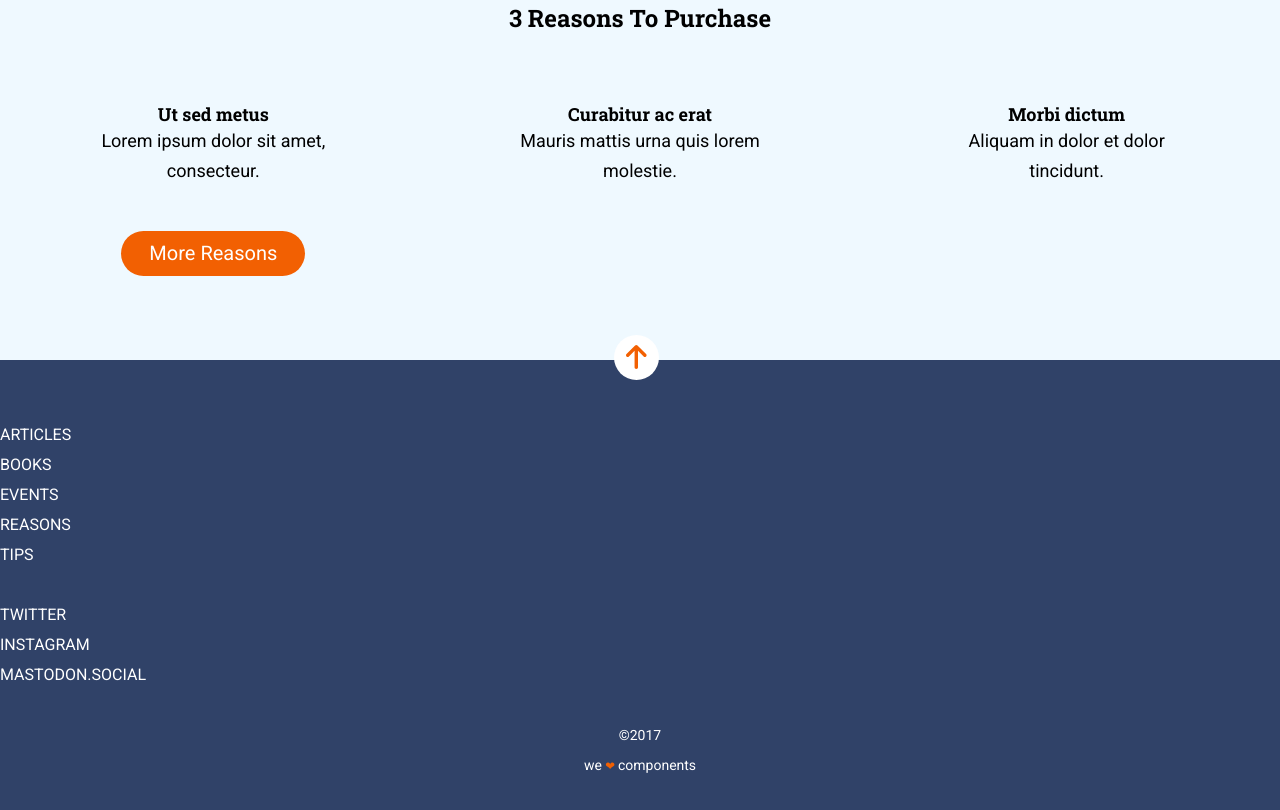
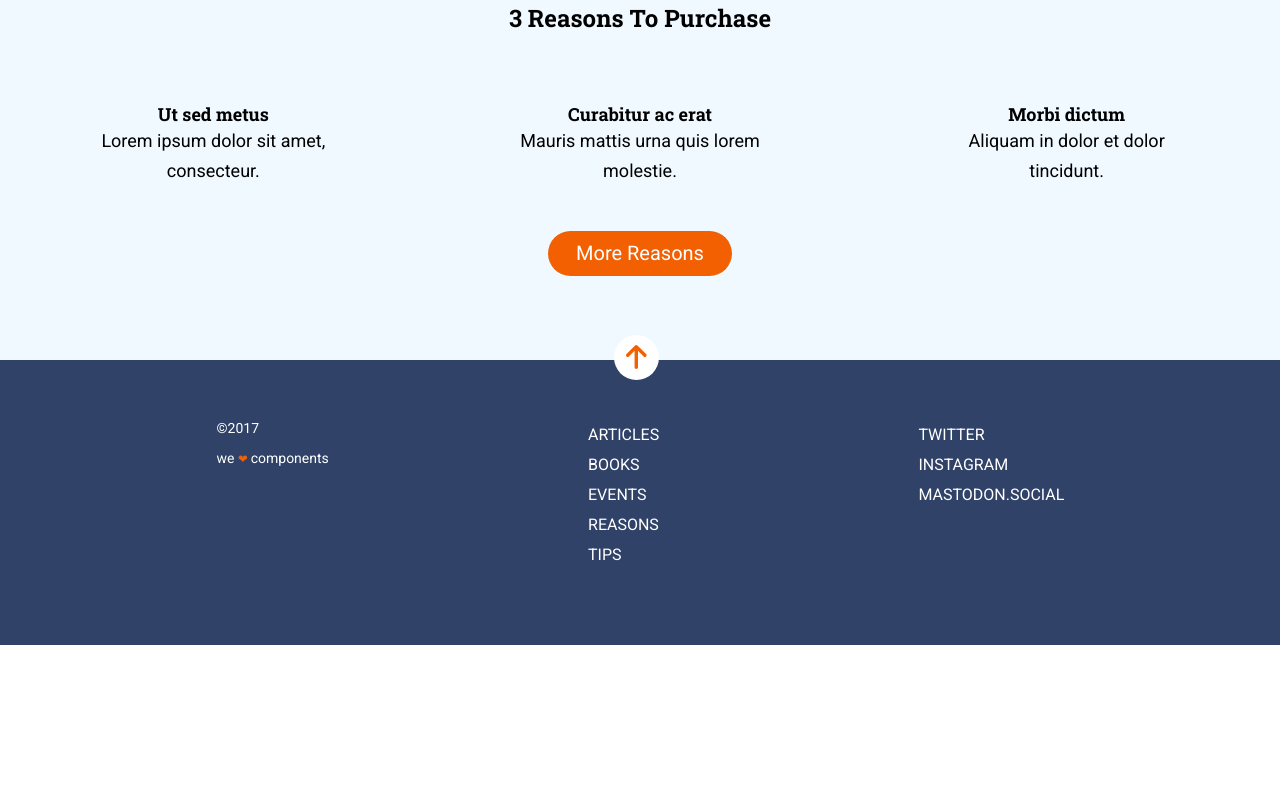
Before and after one commit to Aleha20/my_first_web_HTML-CSS, a website: page src/html/index.html in a window 1280 px wide. Shown: the part 1187-1997 px from the top of the page. After the commit the page ends 1832 px from the top, so only its background shows below. Drawn offline with nearby package versions, Linux system fonts and the light colour scheme; files that its build step writes are made by us from their sources; files whose address does not match are found by name.

Commit message:
fix afterexamn

```diff
--- a/src/html/partials/footer.html
+++ b/src/html/partials/footer.html
@@ -12,56 +12,86 @@
   </a>
   <nav class="container__resourcers">
     <ul class="footer-design">
-        <li> <a
+      <li>
+        <a
           class="container__resourcers--style"
           href="https://adalab.es/"
           title="Página de adalab"
-          target="blank">Articles</a></li>
+          target="blank"
+          >Articles</a
+        >
+      </li>
 
-        <li> <a
+      <li>
+        <a
           class="container__resourcers--style"
           href="https://adalab.es/"
           title="Página de adalab"
-          target="blank" >Books</a></li>
+          target="blank"
+          >Books</a
+        >
+      </li>
 
-          <li> <a
+      <li>
+        <a
           class="container__resourcers--style"
           href="https://adalab.es/"
           title="Página de adalab"
-            target="blank" >Events</a></li>
-            <li> <a
+          target="blank"
+          >Events</a
+        >
+      </li>
+      <li>
+        <a
           class="container__resourcers--style"
           href="https://adalab.es/"
           title="Página de adalab"
-              target="blank" >Reasons</a></li>
+          target="blank"
+          >Reasons</a
+        >
+      </li>
 
-        <li> <a
+      <li>
+        <a
           class="container__resourcers--style"
           href="https://adalab.es/"
           title="Página de adalab"
-          target="blank" >Tips</a></li>
+          target="blank"
+          >Tips</a
+        >
+      </li>
     </ul>
-    </a>
   </nav>
   <nav class="container__social-media">
-      <ul class="footer-desig1">
-        <li class="footer-desing2"> <a
+    <ul class="footer-design">
+      <li class="footer-desing2">
+        <a
           class="container__resourcers--style"
           href="https://adalab.es/"
           title="Página de adalab"
-          target="blank" >Twitter</a></li>
-          <li class="footer-desing2"> <a
+          target="blank"
+          >Twitter</a
+        >
+      </li>
+      <li class="footer-desing2">
+        <a
           class="container__resourcers--style"
           href="https://adalab.es/"
           title="Página de adalab"
-            target="blank" >Instagram</a></li>
-            <li class="footer-desing2"> <a
+          target="blank"
+          >Instagram</a
+        >
+      </li>
+      <li class="footer-desing2">
+        <a
           class="container__resourcers--style"
           href="https://adalab.es/"
           title="Página de adalab"
-              target="blank" >Mastodon.Social</a></li>
+          target="blank"
+          >Mastodon.Social</a
+        >
+      </li>
     </ul>
-    </a>
   </nav>
 
   <div class="reverse2">
--- a/src/scss/layout/_footer.scss
+++ b/src/scss/layout/_footer.scss
@@ -3,26 +3,22 @@
   background-color: #304268;
   font-family: "Roboto", sans-serif;
   color: #ffffff;
-  list-style: none;
   display: flex;
   flex-direction: column;
   justify-content: center;
   text-align: center;
-  line-height: 30px;
   position: relative;
+  padding: 60px 86px 45px 87px;
 }
 .container__resourcers {
   font-size: 16px;
-  line-height: 30px;
   text-transform: uppercase;
   margin-bottom: 30px;
-  margin-top: 60px;
 }
 .container__resourcers--style {
   font-size: 16px;
   color: #ffffff;
   line-height: 30px;
-  list-style: none;
   text-decoration: none;
   text-transform: uppercase;
 }
@@ -30,19 +26,20 @@
   line-height: 30px;
   text-transform: uppercase;
   text-decoration: none;
-  list-style: none;
   margin-bottom: 30px;
 }
 .footer-design {
+  text-decoration: none;
   list-style: none;
 }
 
 .container__copyright {
+  height: 30px;
   font-size: 14px;
 }
 .container__love {
-  margin-bottom: 45px;
   font-size: 14px;
+  height: 30px;
 }
 .heart {
   color: #f26002;
@@ -58,18 +55,20 @@
   text-align: center;
   padding: 10px;
 }
-@media all and (min-width: 768px) and (max-width: 1200px) {
+@media all and (min-width: 768px) and (max-width: 1199px) {
   .container4 {
     width: 100%;
     display: flex;
-    flex-direction: row-reverse;
     justify-content: space-around;
-    align-items: center;
+    flex-direction: row;
     text-align: left;
-    position: relative;
-    padding: 45px 0 45px 0;
+    padding-top: 45px;
+    padding-bottom: 45px;
+    padding-left: 39px;
+    padding-right: 39px;
   }
   .container__resourcers {
+    order: 2;
     text-decoration: none;
     list-style: none;
     flex-direction: column-reverse;
@@ -80,68 +79,52 @@
     display: flex;
   }
   .container__social-media {
-    margin-top: -60px;
-    line-height: 30px;
+    order: 3;
     text-transform: uppercase;
     text-decoration: none;
     list-style: none;
   }
   .container__copyright {
+    order: 1;
     font-size: 14px;
     flex-direction: column;
   }
   .footer-design {
     list-style: none;
   }
-  .footer-design1 {
-    list-style: none;
-  }
-  .footer-desing2 {
-    list-style: none;
-  }
+
   .scroll-up {
     position: absolute;
     left: 48%;
   }
-  .container__copyright {
-    margin-top: -45px;
-  }
 }
 @media all and (min-width: 1200px) {
-  .container__resourcers {
-    text-decoration: none;
-    list-style: none;
-    flex-direction: column-reverse;
-  }
-  .container__resourcers--style {
-    text-decoration: none;
-    list-style: none;
-    display: flex;
+  .container4 {
+    justify-content: space-around;
+    flex-direction: row;
+    text-align: left;
   }
   .container__social-media {
+    order: 3;
     line-height: 30px;
     text-transform: uppercase;
     text-decoration: none;
     list-style: none;
   }
+  .container__resourcers {
+    order: 2;
+  }
   .container__copyright {
+    order: 1;
     font-size: 14px;
     flex-direction: column;
   }
   .footer-design {
     list-style: none;
   }
-  .footer-design1 {
-    list-style: none;
-  }
-  .footer-desing2 {
-    list-style: none;
-  }
+
   .scroll-up {
     position: absolute;
     left: 48%;
   }
-  .reverse2 {
-    margin-top: 0;
-  }
 }
--- a/src/scss/layout/_header.scss
+++ b/src/scss/layout/_header.scss
@@ -59,7 +59,7 @@
   padding: 12px;
 }
 
-@media all and (min-width: 768px) and (max-width: 1200px) {
+@media all and (min-width: 768px) and (max-width: 1199px) {
   .titlecontainer {
     width: 690px;
     font-size: 80px;
--- a/src/scss/main.scss
+++ b/src/scss/main.scss
@@ -141,7 +141,7 @@
   border: none;
   transition: color ease 0.5s;
 }
-@media all and (min-width: 768px) and (max-width: 1200px) {
+@media all and (min-width: 768px) and (max-width: 1199px) {
   .container2 {
     height: 330px;
     padding: 30px 39px 60px 39px;
@@ -210,7 +210,9 @@
     grid-column: span 3;
   }
   .more-buttom {
-    grid-column: 2 / 3;
     text-transform: capitalize;
   }
+  .botton-grid {
+    grid-column: 2 / 3;
+  }
 }
```
Also changed, not shown: src/html/partials/main.html (+2 -2 lines). Lines whose indentation alone changed are shown as unchanged.
